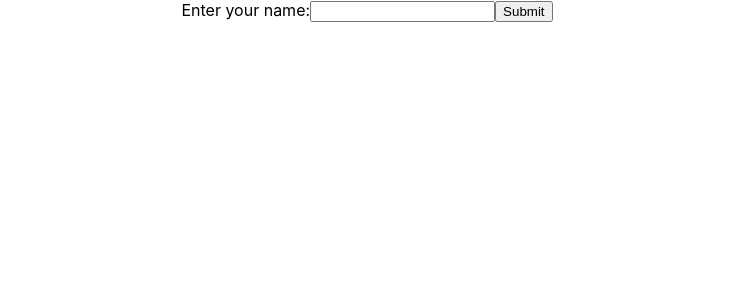
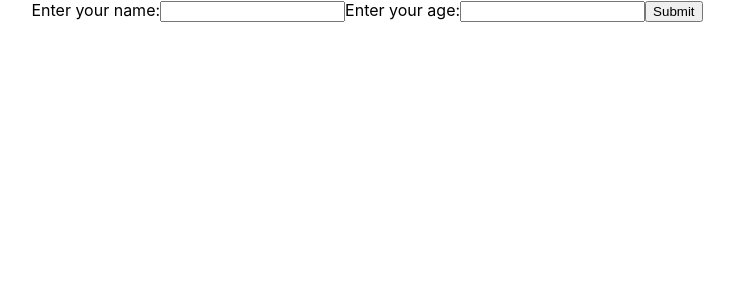
Before and after one commit to AshikaSth/react-hooks, a React (Create React App) app: page / in a window 1280 px wide. Shown: the top 300 px of the page, without its empty margins (273-1007 px from the left). Built offline with nearby package versions, Linux system fonts and the light colour scheme.

Commit message:
Form Multiple Inputs

```diff
--- a/src/App.js
+++ b/src/App.js
@@ -15,10 +15,12 @@ import IntervalClassCounter from './components/IntervalClassCounter';
 import IntervalEffectCounter from './components/IntervalEffectCounter';
 import DataFetching from './components/DataFetching';
 import Form from './components/Form';
+import FormWithMultipleInputs from './components/FormWithMultipleInputs';
 function App() {
   return (
     <div className="App">
-      <Form/>
+      <FormWithMultipleInputs/>
+      {/* <Form/> */}
 
       {/* <DataFetching/> */}
 
--- /dev/null
+++ b/src/components/FormWithMultipleInputs.js
@@ -0,0 +1,37 @@
+import React,{useState} from 'react'
+
+function FormWithMultipleInputs() {
+  const [inputs, setInputs] = useState({});
+
+  const handleChange =(e) =>{
+    const name = e.target.name;
+    const value = e.target.value;
+    setInputs(values => ({...values, [name]:value}))
+  }
+
+  const handleSubmit =(e) =>{
+    alert(`Hello ${inputs.name}, you are ${inputs.age} years old`);
+    e.preventDefault();
+  }
+  return (
+    <div>
+      <form onSubmit={handleSubmit}>
+        <label>Enter your name:
+          <input
+            type="text"
+            name="name"
+            value={inputs.name || ''}
+            onChange={handleChange}
+          />
+
+        </label>
+        <label>Enter your age:
+          <input type="number" name="age" value={inputs.age || ""} onChange={handleChange}/>
+        </label>
+        <input type="submit"/>
+      </form>
+    </div>
+  )
+}
+
+export default FormWithMultipleInputs
```
